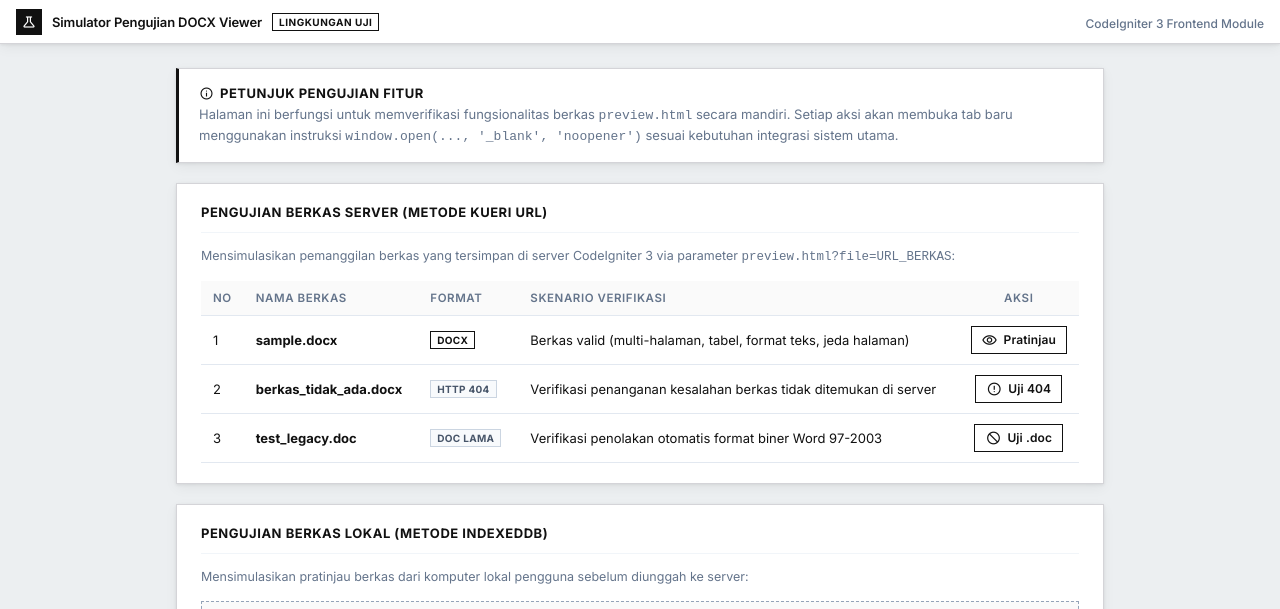
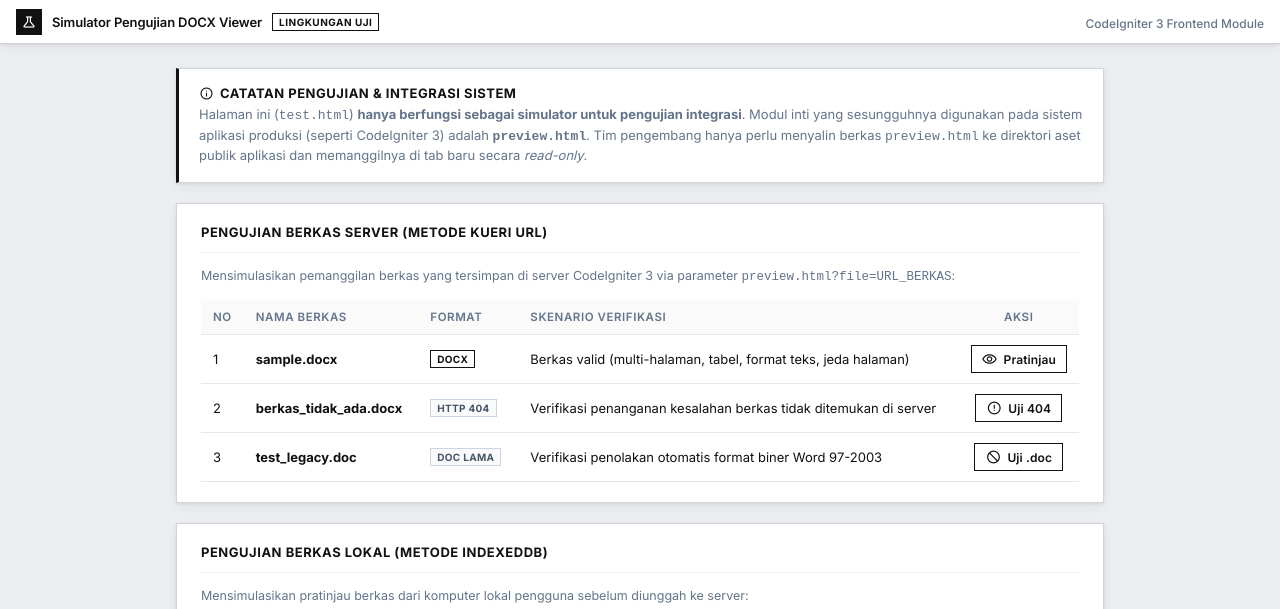
Before and after one commit to maszaen/docx-viewer, a plain HTML site: page test.html in a window 1280 px wide. Shown: the top 609 px of the page. Drawn offline with nearby package versions, Linux system fonts and the light colour scheme.

Commit message:
docs: clarify test.html role as integration simulator using preview.html module

```diff
--- a/test.html
+++ b/test.html
@@ -346,15 +346,16 @@
 
   <div class="container">
 
-    <!-- Informasi Ringkas Pengujian -->
+    <!-- Informasi Ringkas Pengujian & Keterangan Modul -->
     <div class="info-card">
       <h4>
         <span class="material-symbols-outlined" style="font-size:15px;">info</span>
-        Petunjuk Pengujian Fitur
+        Catatan Pengujian & Integrasi Sistem
       </h4>
       <p>
-        Halaman ini berfungsi untuk memverifikasi fungsionalitas berkas <code>preview.html</code> secara mandiri.
-        Setiap aksi akan membuka tab baru menggunakan instruksi <code>window.open(..., '_blank', 'noopener')</code> sesuai kebutuhan integrasi sistem utama.
+        Halaman ini (<code>test.html</code>) <strong>hanya berfungsi sebagai simulator untuk pengujian integrasi</strong>.
+        Modul inti yang sesungguhnya digunakan pada sistem aplikasi produksi (seperti CodeIgniter 3) adalah <strong><code>preview.html</code></strong>.
+        Tim pengembang hanya perlu menyalin berkas <code>preview.html</code> ke direktori aset publik aplikasi dan memanggilnya di tab baru secara <em>read-only</em>.
       </p>
     </div>
 
```
